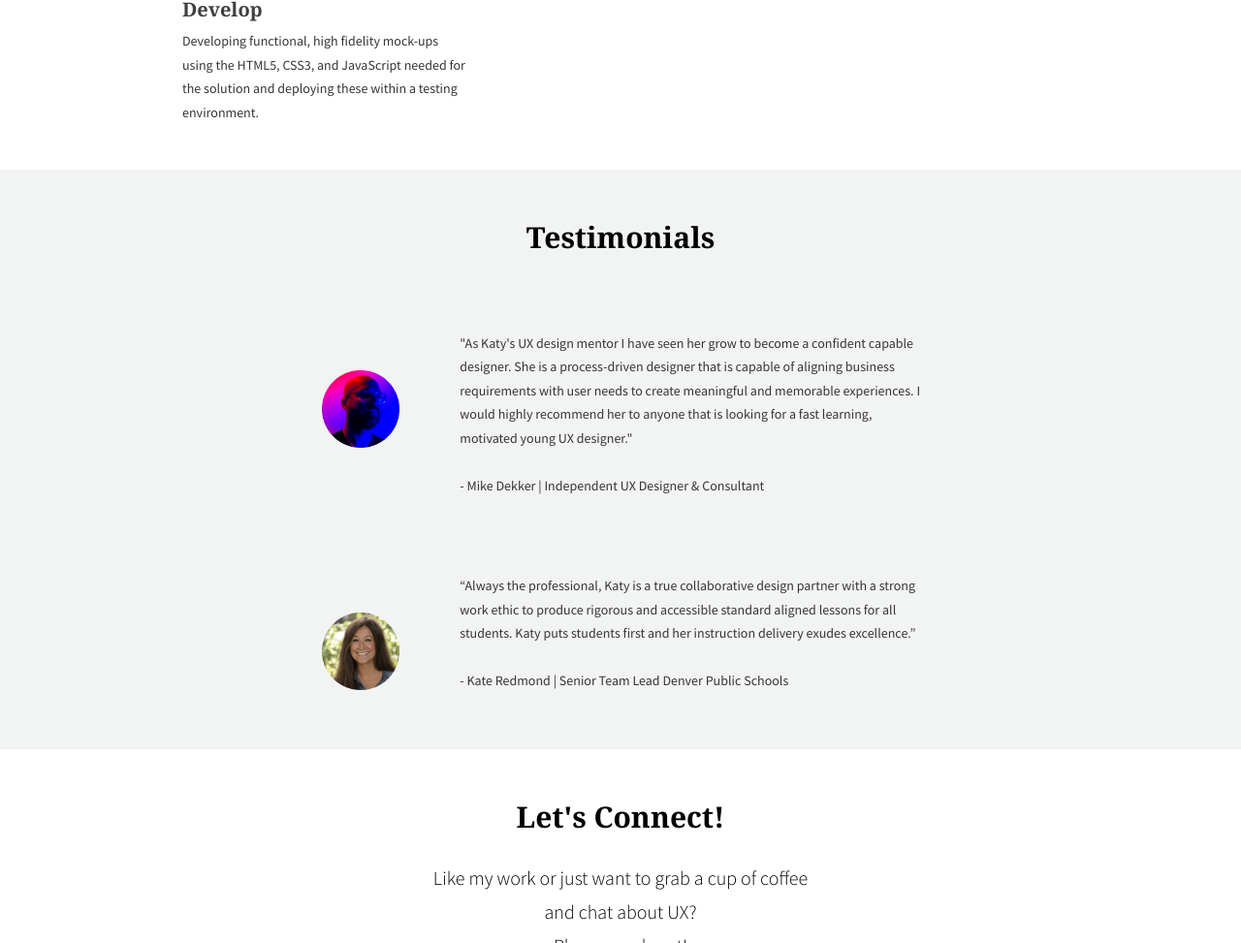
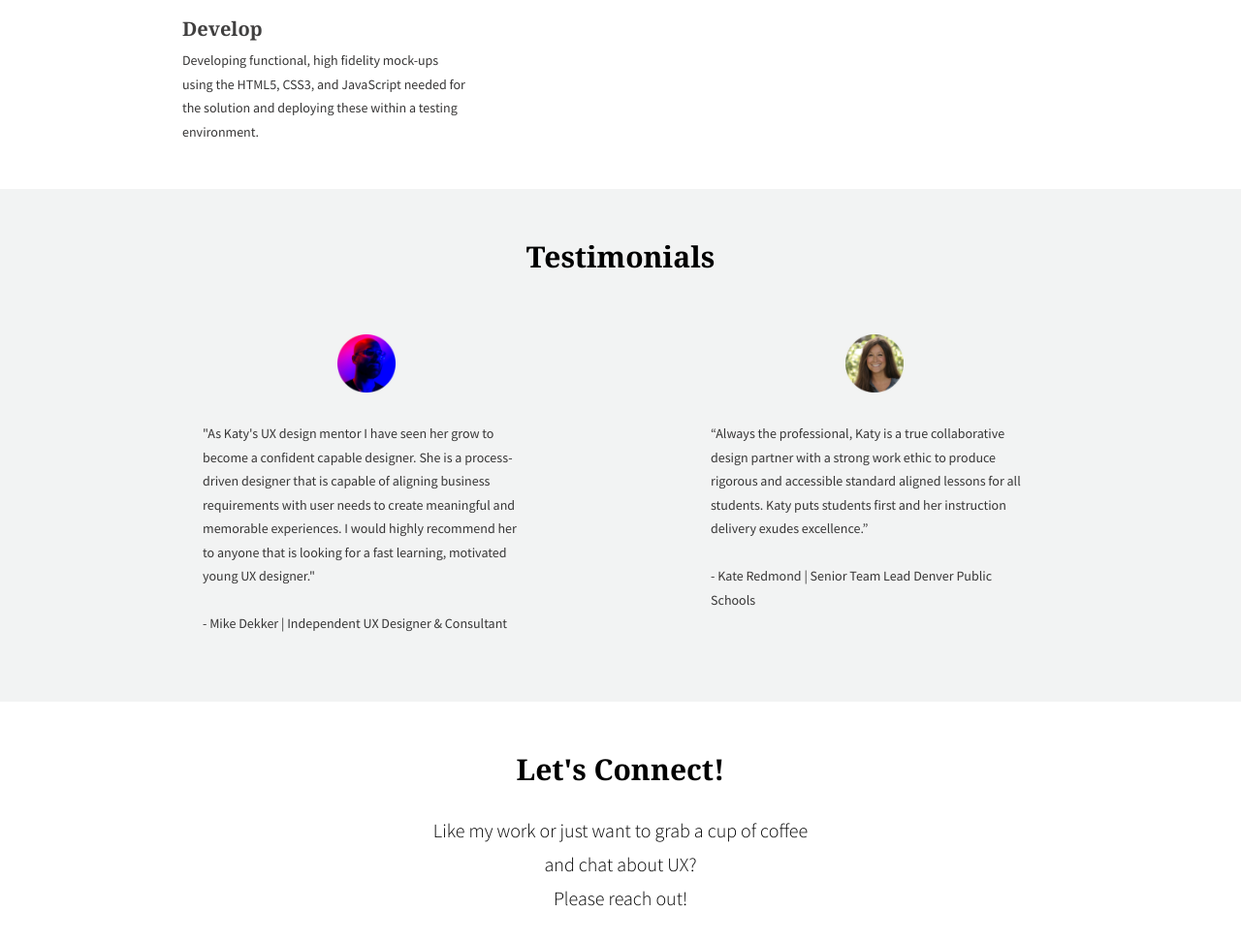
Before and after one commit to katywellington91/katywellington91.github.io, a plain HTML site: page index.html in a window 1280 px wide. Shown: the part 2379-3352 px from the top of the page at 97% size. Drawn offline with Linux system fonts and the light colour scheme.

Commit message:
homepage clean up

```diff
--- a/index.html
+++ b/index.html
@@ -154,6 +154,7 @@
     <section class="testimonials">
       <h3 class="testimonialText">Testimonials</h3>
       <div class= "testimonialsPeople">
+        <div class="testimonialMike">
           <div class= "testimonialsBoxMike1">
             <img class="testimonialPic" src="/images/mikepicture.png" alt="Mike Dekker">
           </div>
@@ -166,7 +167,9 @@
           <br>- Mike Dekker | Independent UX Designer & Consultant</p>
           </div>
         </div>
-      <div class= "testimonialsPeople">
+
+
+        <div class="testimonialKate">
             <div class= "testimonialsBoxMike1">
                 <img class="testimonialPic" src="/images/katepicture.png" alt="Kate Redmond">
             </div>
@@ -176,6 +179,7 @@
               aligned lessons for all students. Katy puts students first and her
               instruction delivery exudes excellence.”<br>
               <br>- Kate Redmond | Senior Team Lead Denver Public Schools</p>
+          </div>
         </div>
       </div>
     </section>
--- a/styles/main.css
+++ b/styles/main.css
@@ -630,27 +630,33 @@ h4 {
     padding-top: 4em;
   }
 
-  .testimonialsBoxMike2 {
-    padding-right: 5%;
+
+
+  .testimonialKate {
+    margin-left: 4em;
+    width: 35%;
   }
 
+  .testimonialMike {
+    margin-right: 4em;
+    width: 35%;
+  }
 
   .testimonialsPeople {
     display: inline-flex;
-    flex-direction: row;
-    margin: 0 2%;
-    padding-left: 2%;
-    padding-top: 4%;
+    justify-content: center;
+    margin: auto;
+    padding-top: 1em;
+    width: 100%
   }
 
 
   .testimonialPic {
-    justify-content: flex-start;
+    justify-content: center;
+    margin: auto;
     padding-bottom: 3rem;
-    padding-left: 5em;
-    padding-right: 3em;
     padding-top: 4em;
-    width: 16em;
+    width: 6em;
   }
 
   .testimonialSubtitle {
@@ -748,6 +754,7 @@ h4 {
   .aboutmeBoxes {
     justify-content: space-between;
     margin: auto;
+    padding-top: 2em;
 
   }
 
@@ -755,7 +762,7 @@ h4 {
     margin-left: 0%;
     padding-left: 12%;
     padding-right: 0em;
-    padding-top: 3em;
+    padding-top: 4em;
     width: 55em;
   }
 
@@ -802,9 +809,6 @@ h4 {
 
   }
 
-  .projectGreenBox1 {
-
-  }
 
   .projectGreenBox2 {
     justify-content: flex-start;
@@ -863,11 +867,35 @@ h4 {
 
   }
 
+  .testimonials {
+    padding-bottom: 4em;
+  }
+
+  .testimonialKate {
+    margin-left: 7em;
+    width: 30%;
+  }
+
+  .testimonialMike {
+    margin-right: 7em;
+    width: 30%;
+  }
+
   .testimonialsPeople {
-    display: flex;
+    display: inline-flex;
     justify-content: center;
     margin: auto;
-    width: 60%
+    padding-top: 2em;
+    width: 100%
+  }
+
+  .testimonialPic {
+    padding-top: 1.5em;
+  }
+
+
+  .textAbout {
+    font-size: 1.6rem;
   }
 
   .textGreen {
@@ -881,6 +909,7 @@ h4 {
   .topNav {
     z-index: 11;
   }
+
 
 
 }
```
Lines whose indentation alone changed are shown as unchanged.
